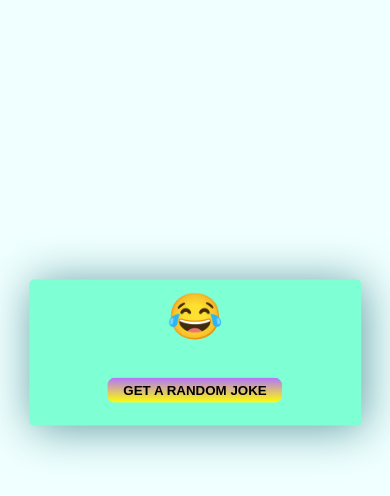
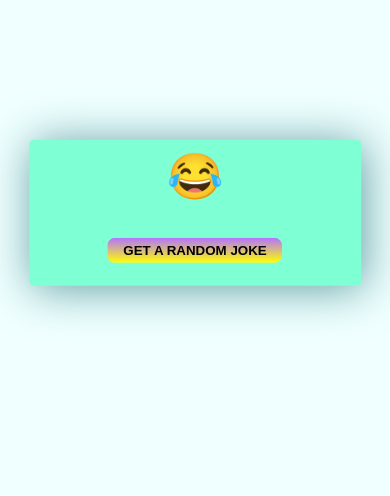
Before and after one commit to ratul4603/random-joke, a plain HTML site: page index.html in a window 390 px wide. Drawn offline with Linux system fonts and the light colour scheme.

Commit message:
Update style.css

```diff
--- a/style.css
+++ b/style.css
@@ -45,5 +45,7 @@ body{
 @media screen and (max-width:578px){
    .joke-container{
        width:85%;
+       top:20%;
+       transform:translate(-50%, -20%);
    }
 }
```
